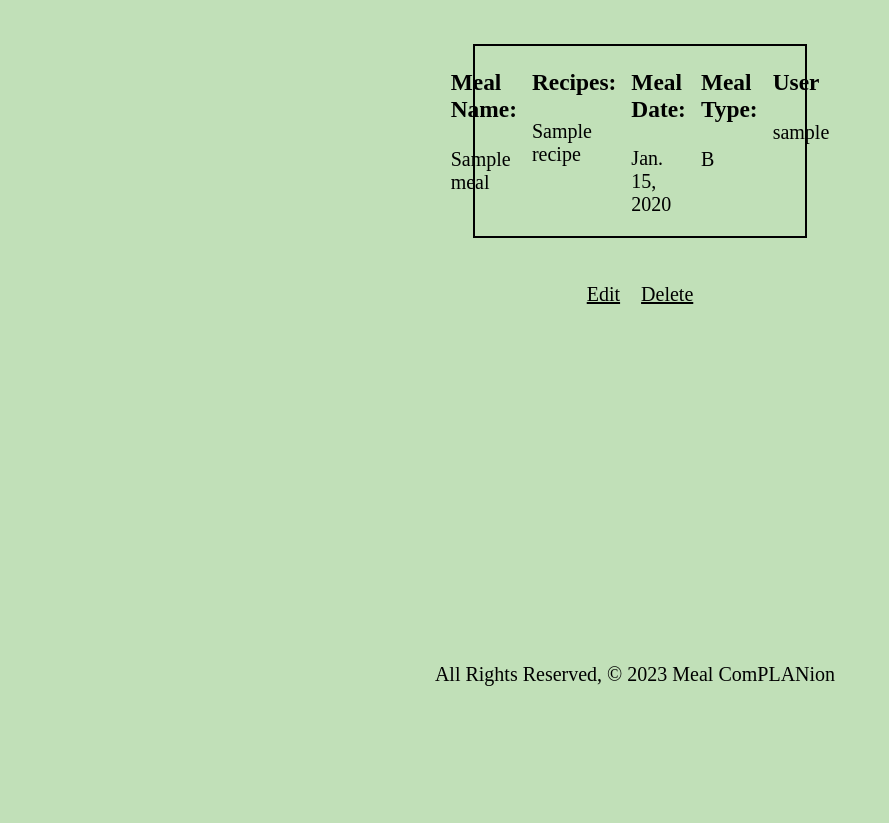
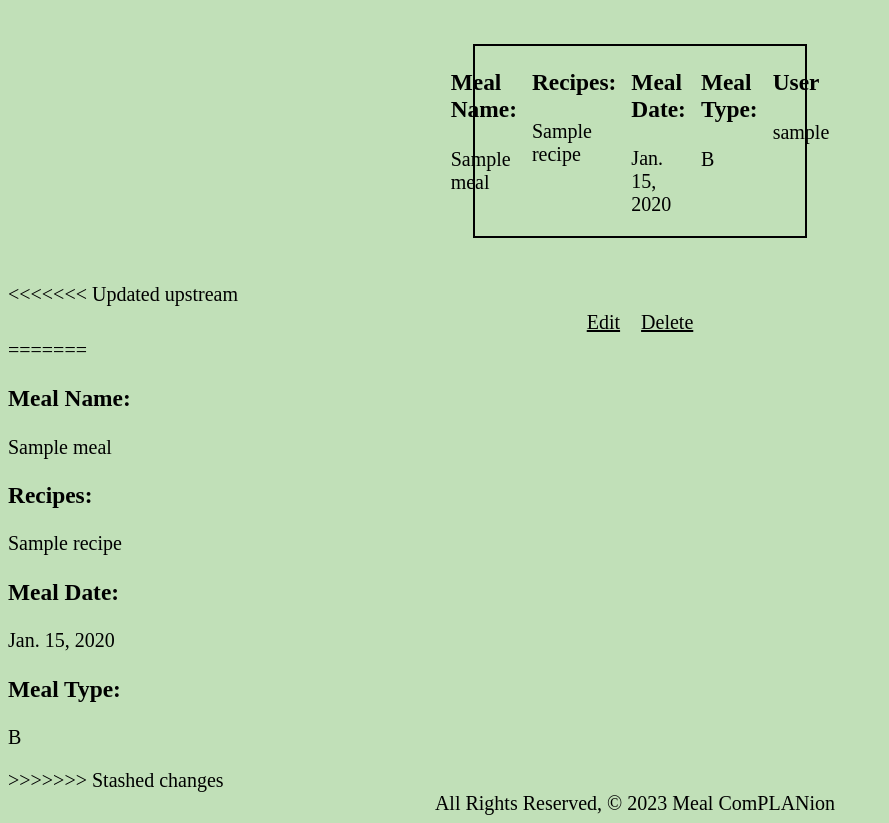
Before and after one commit to taylorlottdixon/meal-complanion, a Django app: page /meals/1/ in a window 1280 px wide. Shown: the part 122-945 px from the top of the page, without its empty margins (0-889 px from the left). Before the commit the page ends 808 px from the top, so only its background shows below. Run offline with Django 4.2, Linux system fonts and the light colour scheme; a user stored in the database is signed in; tables that the repository leaves empty hold one stand-in row (values such as "Sample post").

Commit message:
update settings

```diff
--- a/main_app/templates/meals/details.html
+++ b/main_app/templates/meals/details.html
@@ -26,10 +26,26 @@
     </div>
 </div>
 
+<<<<<<< Updated upstream
 <div class="meal-edit-del">
     <a href="{% url 'meals_update' meal.id %}" class="edit">Edit</a>
     <a href="{% url 'meals_delete' meal.id %}" class="delete">Delete</a>
 </div>
+=======
+    <h3>Meal Name:</h3>
+    <p>{{ meal.name }}</p>
+
+    <h3>Recipes:</h3>
+    {% for recipe in meal.recipes.all %}
+        <a href="{% url 'recipes_details' recipe.id %}">{{ recipe.name }}</a>
+    {% endfor %}
+
+    <h3>Meal Date:</h3>
+    <p>{{ meal.date }}
+
+    <h3>Meal Type:</h3>
+    <p>{{ meal.meal }}</p>
+>>>>>>> Stashed changes
 
 
 {% endblock %}
```
Also changed, not shown: main_app/templates/meals/index.html (+22 -0 lines).
